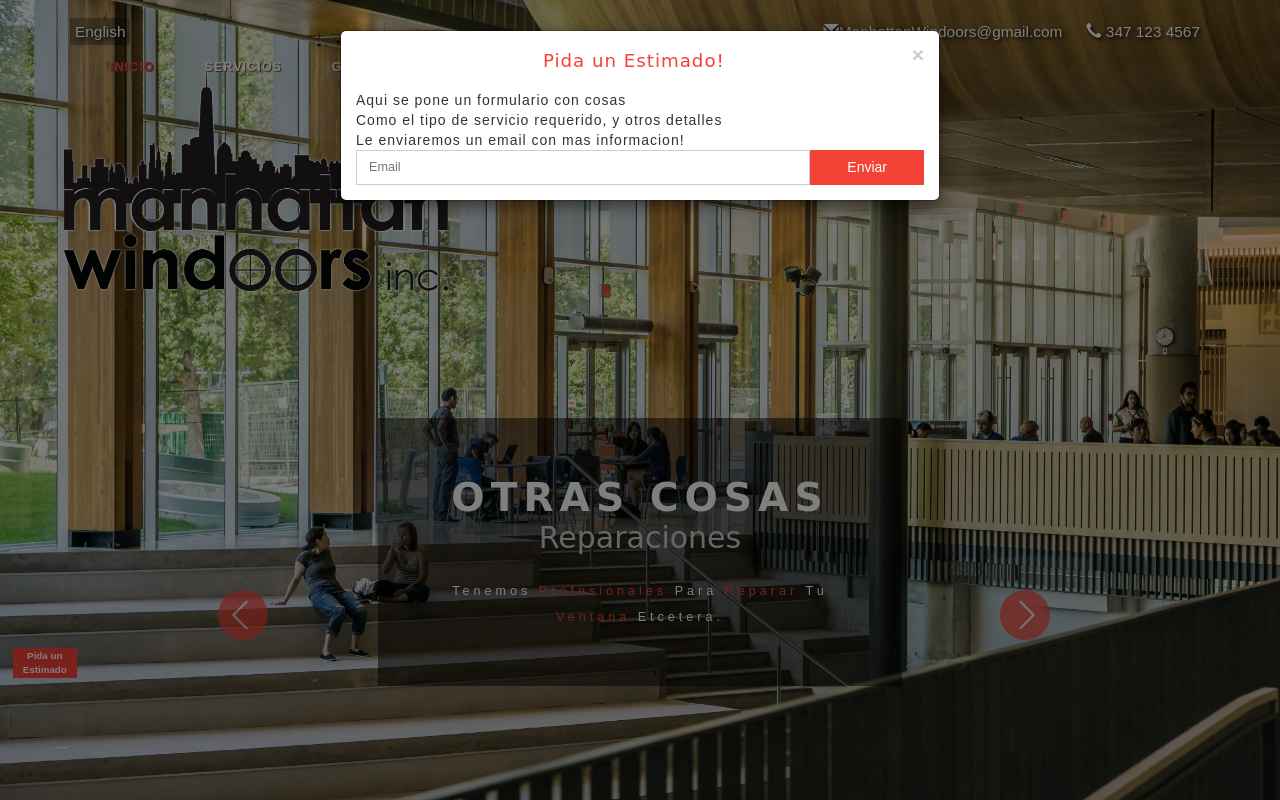
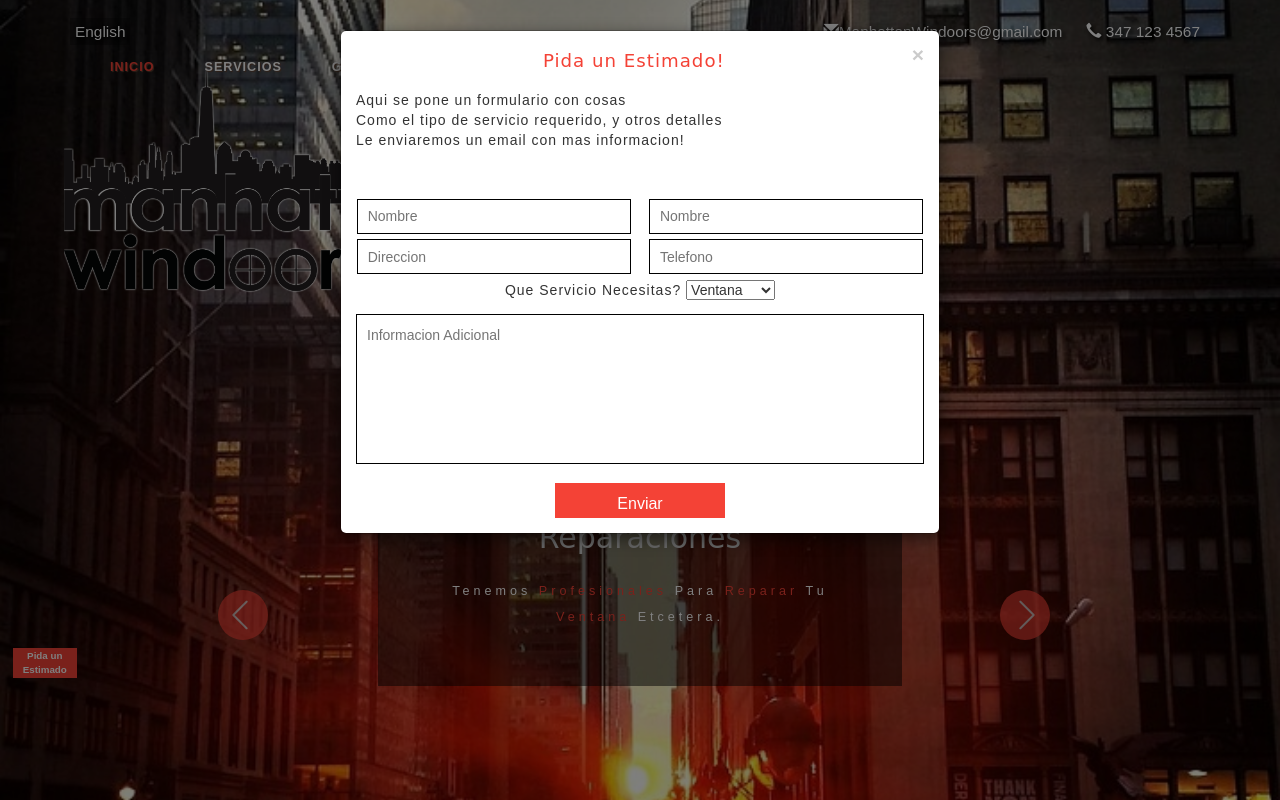
Before and after one commit to IdyR17/mw, a website: page public/es.html in a window 1280 px wide. Both pictures are taken after a click on the link "Pida un Estimado". Shown: the top 800 px of the page. Drawn offline with Linux system fonts and the light colour scheme; a web font is replaced by a local one.

Commit message:
quote and bg image

```diff
--- a/public/css/style.css
+++ b/public/css/style.css
@@ -179,14 +179,29 @@ label {
 /* Navigation */
 .bglogo{
     position:absolute;
-    /* background-image: url('../images/mw_background.jpg');
-     */
-    background-image: url('../moreImages/mw15.jpg');
+    /* background-image: url('../images/mw_background.jpg'); */
+
+    background-image: url('../moreImages/mw.jpg');
     background-repeat: no-repeat;
     background-size: cover;
+
+    background-position-y:30%;
     height: 100vh;
 
    }
+/* .bg1{
+    position:absolute;
+    width: 100%;
+    height:1000px;
+    z-index:-2;
+    right:0vh;
+    top:0vh;
+    overflow: visible;
+    background-image: url('../moreImages/mw5.jpg');
+     background-image: url('../images/mw_background.jpg');
+    background-size: cover;
+
+   } */
 .mwlogo{
     width: 35%;
     padding-left: 5%;
@@ -469,7 +484,7 @@ label {
 .testimonials,
 .gallery.juri-agile,
 .team,
-.contact {
+.contact{
     padding: 5em 0em;
     text-align: center;
 }
@@ -1242,7 +1257,7 @@ a.frist {
 	float:left;
 	width:50%;
 }
-.contact-us1-bottom input[type="text"], .contact-us1-bottom input[type="email"], .contact-us1-bottom textarea {
+.contact-us1-bottom input[type="text"], .contact-us1-bottom input[type="email"],.contact-us1-bottom input[type="tel"], .contact-us1-bottom textarea {
     outline: none;
     padding: 10px 10px;
     background: white;
@@ -1251,7 +1266,7 @@ a.frist {
     border: 1px solid #000;
     width: 48.3%;
 }
-.contact-us1-bottom input[type="email"]{
+.contact-us1-bottom input[type="email"], .contact-us1-bottom input[type="tel"]{
 	margin:0 0 0 1em;
 }
 .contact-us1-bottom textarea {
@@ -1330,7 +1345,14 @@ a.frist {
 	min-height:400px;
 }
 /*-- //contact --*/
-
+/*--Quotes--*/
+.quote_form fieldset{
+    padding-top:1%;
+    padding-bottom:1%;
+}
+.quote_form{
+    text-align:center;
+}
 
 /*-- footer --*/
 
--- a/public/es.html
+++ b/public/es.html
@@ -517,9 +517,23 @@
                         <p>Aqui se pone un formulario con cosas</p>
                         <p>Como el tipo de servicio requerido, y otros detalles</p>
                         <p>Le enviaremos un email con mas informacion!</p>
-                        <form class="suscribeForm" data-purpose='buy'>
-                            <input type="email" class="submit-email" placeholder="Email" name="email" required="">
-                            <input type="submit" value="Enviar" />
+                        <form class="quote_form contact-us1-bottom" data-purpose='quote'>
+                                <input type="text" placeholder="Nombre" name="name" required="">
+                                <input type="email" placeholder="Nombre" name="email" required="">
+                                <fieldset>
+                                <input type="text" placeholder="Direccion" name="address" >
+                                <input type="tel" placeholder="Telefono" name="number" >
+                                </fieldset>
+                                <p>Que Servicio Necesitas?
+                                <select name="cars">
+                                        <option value="Window">Ventana</option>
+                                        <option value="Door">Puerta</option>
+                                        <option value="Inspection">Inspeccion</option>
+                                        <option value="Other">Otro</option>
+                                </select>
+                                </p>
+                                <textarea placeholder="Informacion Adicional" name="message" required=""></textarea>
+                                <input type="submit" value="Enviar" >
                         </form>
                     </div>
                 </div>
```
Also changed, not shown: public/index.html (+25 -3 lines), public/moreImages/mw.jpg (added).
